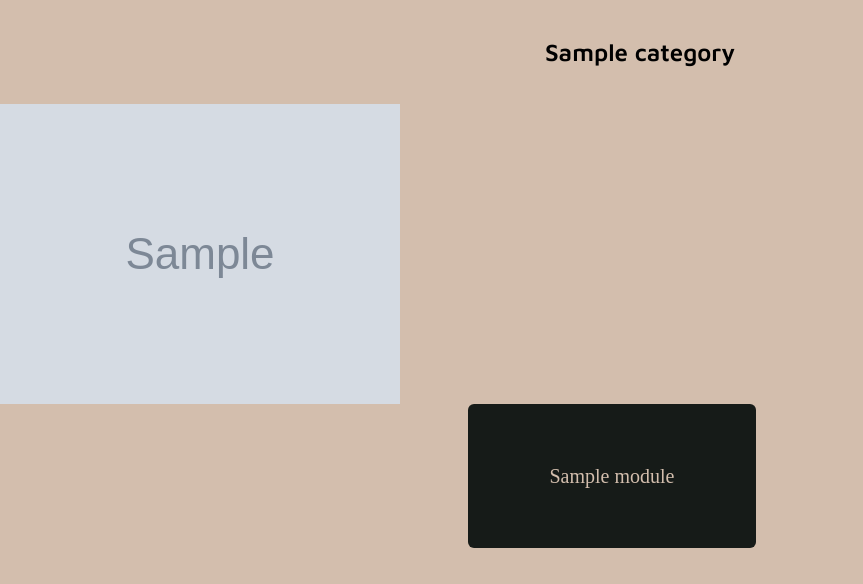
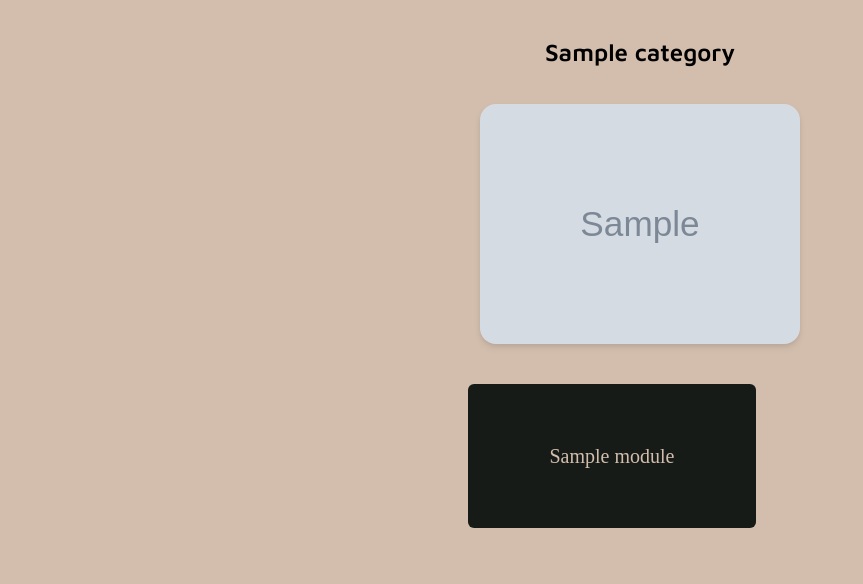
Before and after one commit to x0-3/SessionForm, a Symfony app: template templates/program/detailProgram.html.twig in a window 1280 px wide. Shown: the part 56-640 px from the top of the page, without its empty margins (0-863 px from the left). Run offline with Twig, Linux system fonts and the light colour scheme; the template is opened without the code that fills it: most values are stand-ins (such as "Sample title", 1, 10 or a date in 2020); grey boxes marked "Sample" are stand-in pictures; some libraries are stand-ins or nearby versions; some web fonts are replaced.

Commit message:
css added

```diff
--- a/templates/program/detailProgram.html.twig
+++ b/templates/program/detailProgram.html.twig
@@ -8,8 +8,6 @@
 
     <h1 class="text-center text-2xl font-semibold my-9">{{category.name}}</h1>
 
-    <img src="/uploads/{{category.image}}" alt="category img">
-
     {% if app.user %}
 
         <div class="flex my-9 ml-9" id="add_button">
@@ -19,6 +17,11 @@
         </div>
 
     {% endif %}
+
+    <figure class="w-3/12 mx-auto mb-10">
+        <img src="/uploads/{{category.image}}" alt="category img" class="w-full rounded-2xl drop-shadow-md">
+
+    </figure>
 
     <div class="flex flex-wrap justify-evenly">
 
```
Also changed, not shown: public/uploads/1-64423752b73e5.png (added).
